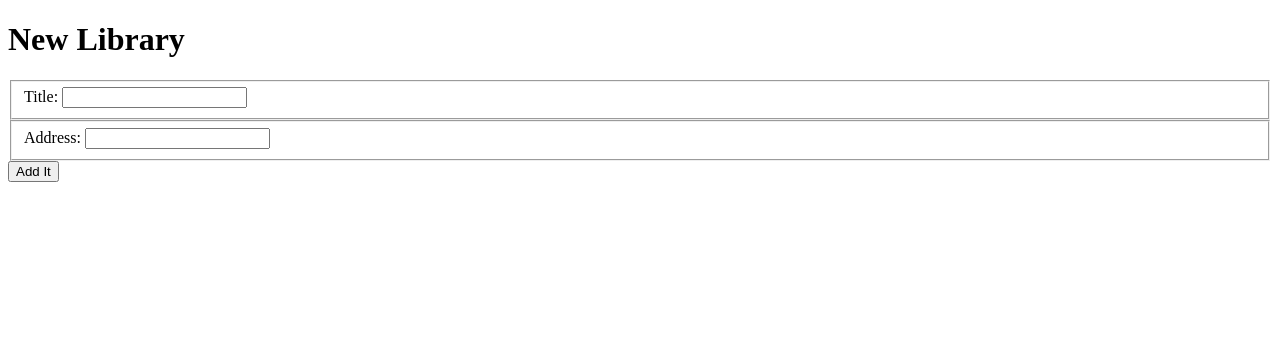
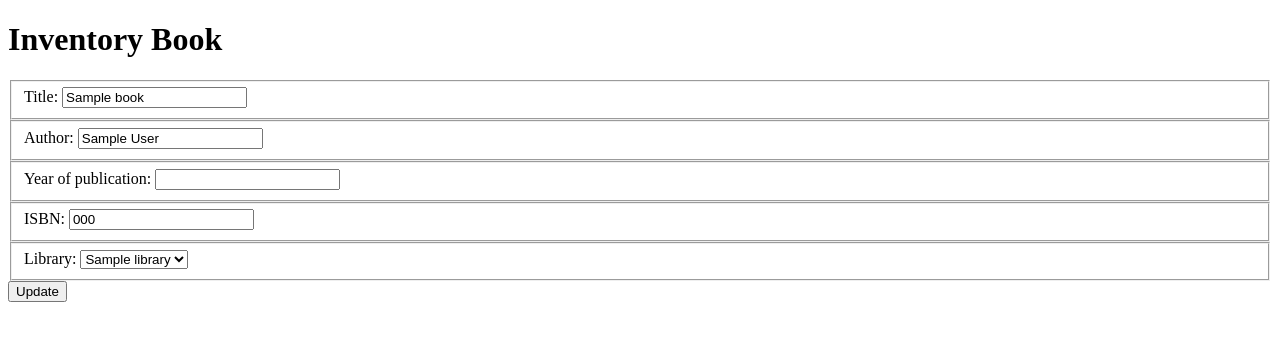
Before and after one commit to schatfield/libraryproject, a Django app: template libraryapp/templates/libraries/form.html in a window 1280 px wide. Shown: the top 341 px of the page. Run offline with Django 3.2, Linux system fonts and the light colour scheme; the template is opened without the code that fills it: most values are stand-ins (such as "Sample title", 1, 10 or a date in 2020); parts of the project's set-up code (start-up, migrations or seed data) failed here and were passed over.

Commit message:
added code from chapter 8

```diff
--- a/libraryapp/templates/libraries/form.html
+++ b/libraryapp/templates/libraries/form.html
@@ -1,26 +1,55 @@
 {% load static %}
 <!DOCTYPE html>
 <html>
+
 <head>
     <meta charset="utf-8">
-    <title>Bangazon</title>
+    <title>Library</title>
 </head>
+
 <body>
-    <h1>New Library</h1>
+    <h1>Inventory Book</h1>
 
-
-    <form action="{% url 'libraryapp:libraries' %}" method="post">
+    {% if book.id is not None %}
+        <form action="{% url 'libraryapp:book' book.id %}" method="post">
+    {% else %}
+        <form action="{% url 'libraryapp:books' %}" method="post">
+    {% endif %}
         {% csrf_token %}
         <fieldset>
             <label for="title">Title: </label>
-          <input id="title" type="text" name="title">
+            <input id="title" type="text" name="title" value="{{ book.title }}">
         </fieldset>
         <fieldset>
-          <label for="adress">Address: </label>
-          <input id="address" type="text" name="address">
+            <label for="author">Author: </label>
+            <input id="author" type="text" name="author" value="{{ book.author }}">
+        </fieldset>
+        <fieldset>
+            <label for="year_published">Year of publication: </label>
+            <input id="year_published" type="number" name="year_published" value="{{ book.year_published }}">
+        </fieldset>
+        <fieldset>
+            <label for="isbn">ISBN: </label>
+            <input id="isbn" type="text" name="isbn" value="{{ book.isbn }}">
+        </fieldset>
+        <fieldset>
+            <label for="location">Library: </label>
+            <select id="location" type="text" name="location">
+                {% for library in all_libraries %}
+                <option {% if library.id == book.location_id %}selected{% endif %} value="{{ library.id }}">
+                    {{ library.title }}</option>
+                {% endfor %}
+            </select>
         </fieldset>
 
-      <input type="submit" value="Add It" />
+        {% if book.id is not None %}
+            <input type="hidden" name="actual_method" value="PUT">
+            <input type="submit" value="Update" />
+        {% else %}
+            <input type="submit" value="Create" />
+        {% endif %}
+
     </form>
 </body>
+
 </html>
--- a/libraryapp/urls.py
+++ b/libraryapp/urls.py
@@ -16,6 +16,8 @@
     path('libraries/form', library_form, name='library_form'),
     path('accounts/', include('django.contrib.auth.urls')),
     path('logout/', logout_user, name='logout'),
+    path('books/<int:book_id>/form/', book_edit_form, name='book_edit_form'),
+
 
 
 ]
--- a/libraryapp/views/__init__.py
+++ b/libraryapp/views/__init__.py
@@ -6,3 +6,4 @@
 from .libraries.form import library_form
 from .books.details import book_details
 from .home import home
+from .books.form import book_form, book_edit_form
```
Also changed, not shown: libraryapp/templates/books/detail.html (+13 -0 lines), libraryapp/views/books/details.py (+31 -14 lines), libraryapp/views/books/form.py (+17 -0 lines), db.sqlite3. Lines whose indentation alone changed are shown as unchanged.
